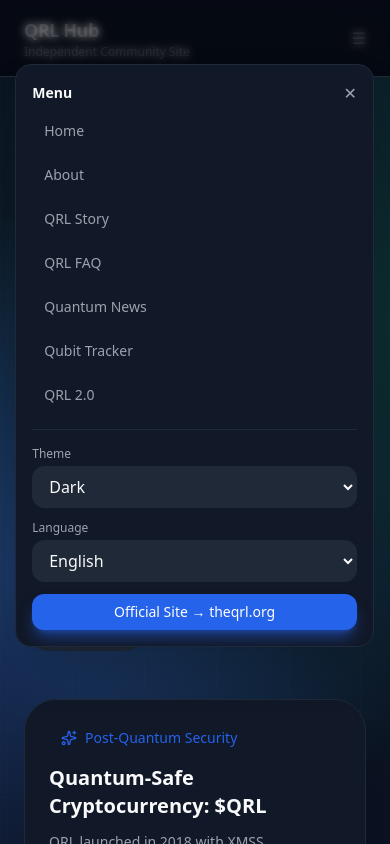
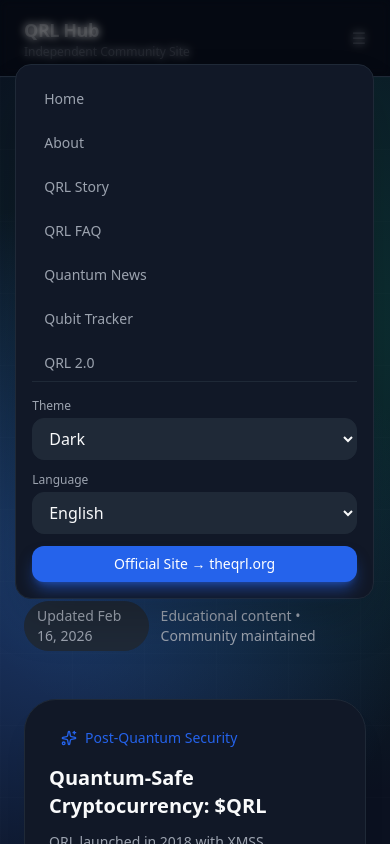
Before and after one commit to ChillerID/qrlhub-redesign, a React (Vite) app: page / in a window 390 px wide. Both pictures are taken after a click on the button "Menu". Shown: the top 844 px of the page. Built offline with nearby package versions, Linux system fonts and the light colour scheme.

Commit message:
mobile view improvements

```diff
--- a/src/App.tsx
+++ b/src/App.tsx
@@ -70,7 +70,6 @@
 }) {
   const [open, setOpen] = React.useState(false);
 
-  // Prevent background scroll when the mobile menu is open
   React.useEffect(() => {
     if (!open) return;
     const prev = document.body.style.overflow;
@@ -81,55 +80,53 @@
   }, [open]);
 
   return (
-    <div className="md:hidden relative">
+    <div className="md:hidden">
       <button
         onClick={() => setOpen(!open)}
         className="text-[color:var(--muted)] hover:text-[color:var(--fg)] transition"
+        aria-label="Menu"
       >
         ☰
       </button>
 
       {open && (
-        <>
+        <div className="fixed inset-0 z-50 md:hidden">
           {/* Backdrop */}
-          <button
-            aria-label="Close menu"
+          <div
+            className="absolute inset-0 bg-black/40 backdrop-blur-sm"
             onClick={() => setOpen(false)}
-            className="fixed inset-0 z-40 bg-black/40 backdrop-blur-sm md:hidden"
           />
 
-          {/* Panel */}
+          {/* Drawer */}
           <div
             className={cx(
-              "fixed z-50 md:hidden top-16 w-[min(92vw,360px)] rounded-2xl bg-[color:var(--surfaceSolid)] border border-[color:var(--border)] shadow-2xl p-4",
-              "max-h-[calc(100vh-5rem)] overflow-y-auto",
+              "absolute top-16 w-[min(92vw,360px)] rounded-2xl bg-[color:var(--surfaceSolid)] border border-[color:var(--border)] shadow-2xl p-4 flex flex-col max-h-[calc(100vh-5rem)]",
               dir === "rtl" ? "left-4" : "right-4"
             )}
           >
-            <div className="flex items-center justify-between mb-2">
-              <div className="text-sm font-semibold text-[color:var(--fg)]">Menu</div>
-              <button
-                onClick={() => setOpen(false)}
-                className="text-[color:var(--muted)] hover:text-[color:var(--fg)] transition"
-                aria-label="Close"
-              >
-                ✕
-              </button>
+            <div className="space-y-2 text-sm overflow-y-auto pr-1">
+              {[
+                { label: "Home", href: "#research" },
+                { label: "About", href: "#about" },
+                { label: "QRL Story", href: "#research" },
+                { label: "QRL FAQ", href: "#network" },
+                { label: "Quantum News", href: "#developers" },
+                { label: "Qubit Tracker", href: "#ecosystem" },
+                { label: "QRL 2.0", href: "#ecosystem" },
+              ].map((item) => (
+                <a
+                  key={item.label}
+                  href={item.href}
+                  onClick={() => setOpen(false)}
+                  className="block rounded-xl px-3 py-2 text-[color:var(--muted)] hover:text-[color:var(--fg)] hover:bg-[color:var(--surfaceHover)] transition"
+                >
+                  {item.label}
+                </a>
+              ))}
             </div>
 
-            <div className="space-y-2 text-sm">
-              <a onClick={() => setOpen(false)} href="#research" className="block rounded-xl px-3 py-2 text-[color:var(--muted)] hover:text-[color:var(--fg)] hover:bg-[color:var(--surfaceHover)]">Home</a>
-              <a onClick={() => setOpen(false)} href="#about" className="block rounded-xl px-3 py-2 text-[color:var(--muted)] hover:text-[color:var(--fg)] hover:bg-[color:var(--surfaceHover)]">About</a>
-              <a onClick={() => setOpen(false)} href="#research" className="block rounded-xl px-3 py-2 text-[color:var(--muted)] hover:text-[color:var(--fg)] hover:bg-[color:var(--surfaceHover)]">QRL Story</a>
-              <a onClick={() => setOpen(false)} href="#network" className="block rounded-xl px-3 py-2 text-[color:var(--muted)] hover:text-[color:var(--fg)] hover:bg-[color:var(--surfaceHover)]">QRL FAQ</a>
-              <a onClick={() => setOpen(false)} href="#developers" className="block rounded-xl px-3 py-2 text-[color:var(--muted)] hover:text-[color:var(--fg)] hover:bg-[color:var(--surfaceHover)]">Quantum News</a>
-              <a onClick={() => setOpen(false)} href="#ecosystem" className="block rounded-xl px-3 py-2 text-[color:var(--muted)] hover:text-[color:var(--fg)] hover:bg-[color:var(--surfaceHover)]">Qubit Tracker</a>
-              <a onClick={() => setOpen(false)} href="#ecosystem" className="block rounded-xl px-3 py-2 text-[color:var(--muted)] hover:text-[color:var(--fg)] hover:bg-[color:var(--surfaceHover)]">QRL 2.0</a>
-            </div>
-
-            <div className="mt-4 pt-4 border-t border-[color:var(--border)] space-y-3">
-              {/* Mobile-friendly controls: native select (scrollable) */}
-              <label className="block">
+            <div className="mt-auto pt-4 border-t border-[color:var(--border)] space-y-3">
+              <div>
                 <div className="text-xs text-[color:var(--muted)] mb-1">Theme</div>
                 <select
                   value={theme}
@@ -137,29 +134,23 @@
                   className="w-full rounded-xl px-3 py-2 bg-[color:var(--surfaceHover)] border border-[color:var(--border)] text-[color:var(--fg)]"
                 >
                   {THEMES.map((t) => (
-                    <option key={t.code} value={t.code}>
-                      {t.label}
-                    </option>
+                    <option key={t.code} value={t.code}>{t.label}</option>
                   ))}
                 </select>
-              </label>
+              </div>
 
-              <label className="block">
+              <div>
                 <div className="text-xs text-[color:var(--muted)] mb-1">Language</div>
                 <select
                   value={lang}
-                  onChange={(e) => {
-                    setLang(e.target.value);
-                  }}
+                  onChange={(e) => setLang(e.target.value)}
                   className="w-full rounded-xl px-3 py-2 bg-[color:var(--surfaceHover)] border border-[color:var(--border)] text-[color:var(--fg)]"
                 >
                   {LANGUAGES.map((l) => (
-                    <option key={l.code} value={l.code}>
-                      {l.label}
-                    </option>
+                    <option key={l.code} value={l.code}>{l.label}</option>
                   ))}
                 </select>
-              </label>
+              </div>
 
               <a
                 href="https://theqrl.org"
@@ -171,7 +162,7 @@
               </a>
             </div>
           </div>
-        </>
+        </div>
       )}
     </div>
   );
```
